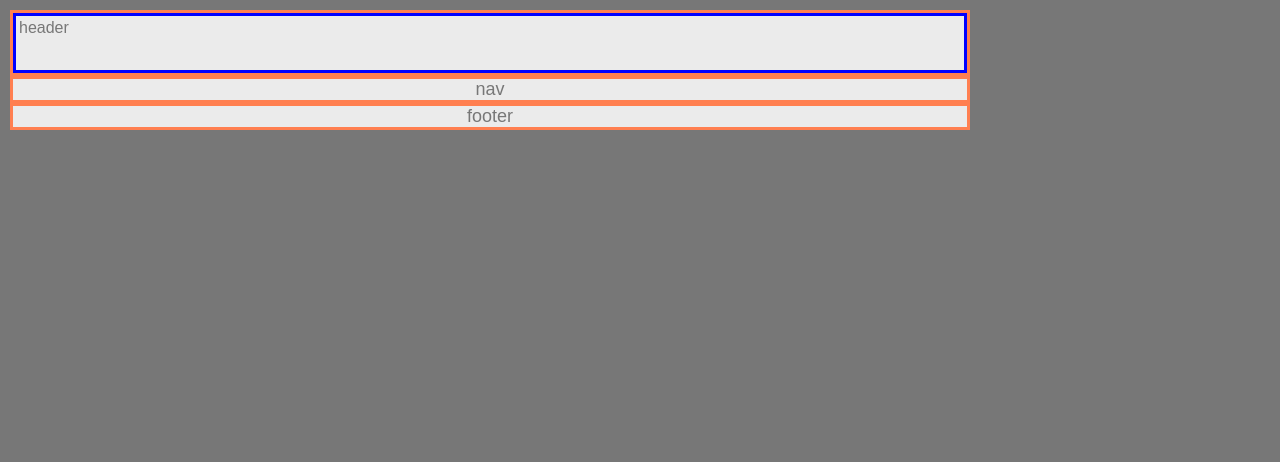
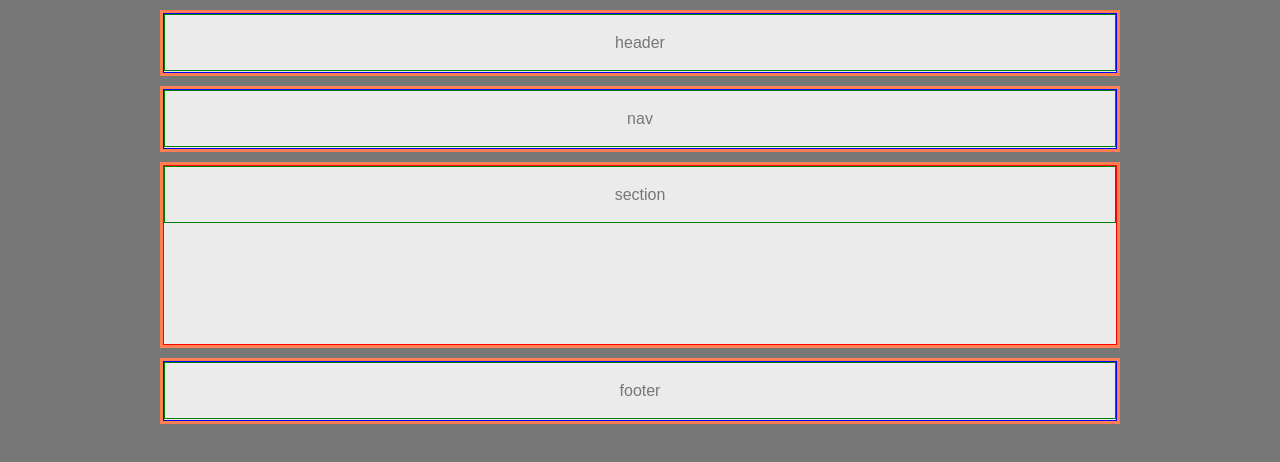
Before and after one commit to edwinjbock/HW-Wireframe, a plain HTML site: page index.html in a window 1280 px wide. Drawn offline with Linux system fonts and the light colour scheme.

Commit message:
making progress

```diff
--- a/index.html
+++ b/index.html
@@ -22,16 +22,44 @@
 
 <div class="container">
     <nav>
-        nav
+        <table>
+            <tr>
+                <td>
+                    nav
+                </td>
+            </tr>
+        </table>
     </nav>
 </div>
-    <!-- The hardest part of the project -->
+
+<!-- The hardest part of the project -->
+<div class="container">
+    <section>
+        <table>
+            <tr>
+                <td>
+                    section
+                </td>
+            </tr>
+            <tr>
+                <!-- ARTICLE HERE-->
+            </tr>
+        </table>
+    </section>
+</div>
+
 
 
 <div class="container">
-    <footer>
-        footer
-    </footer>
+    <nav>
+        <table>
+            <tr>
+                <td>
+                    footer
+                </td>
+            </tr>
+        </table>
+    </nav>
 </div>
 
 </body>
--- a/style.css
+++ b/style.css
@@ -12,51 +12,7 @@ body {
     vertical-align: middle;
     border: none;
     padding: 0;
-    margin: 10px;
-}
-
-.container {
-    box-sizing: border-box;
-/*    width: 495px; */
-    border: solid coral;
-    padding: 0px 0px 0px 0px;
     margin: auto;
-    overflow: hidden;
-    clear: both;
-    /* REMOVE! Formatting in order to see what I'm doing */
-        background-color: #fff;
-}
-
-header {
-    box-sizing: border-box;
-    background: #ebebeb;
-    border: solid blue;
- /*   margin: 10px; */
-
-    height: 60px;
-    width: 100%;
-}
-td {
-     text-align: center;
- }
-nav {
-    background: #ebebeb;
-}
-
-section {
-    background: #ebebeb;
-}
-
-aside {
-    background: #ebebeb;
-}
-
-footer {
-    background: #ebebeb;
-}
-article {
-    color: #ebebeb;
-    background: #777;
 }
 
 h1 {
@@ -68,3 +24,83 @@ p {
     color: #777;
     background: #ebebeb;
 }
+
+.container {
+    box-sizing: border-box;
+/*    width: 495px; */
+    border: solid coral;
+    padding: 0px 0px 0px 0px;
+    margin: auto;
+    margin: 10px 0 10px 0;
+    overflow: hidden;
+    clear: both;
+    /* REMOVE! Formatting in order to see what I'm doing */
+        background-color: #fff;
+}
+
+header {
+    box-sizing: border-box;
+    background: #ebebeb;
+    border: solid blue 1px;
+    margin: 0px;
+    padding: 0px;
+    height: 60px;
+    width: 100%;
+}
+
+table {
+    border-collapse: collapse; /* collapses all border into the TD */
+    border: none;
+}
+
+tr {
+    border: none;
+}
+
+td {
+    border: solid green 1px;
+    height: 56px;
+    width: 954px;
+    text-align: center;
+    vertical-align: middle;
+ }
+
+nav {
+    box-sizing: border-box;
+    background: #ebebeb;
+    border: solid blue 1px;
+    margin: 0px;
+    padding: 0px;
+    height: 60px;
+    width: 100%;
+}
+
+section {
+    box-sizing: border-box;
+    background: #ebebeb;
+    border: solid red 1px;
+    margin: 0px;
+    padding: 0px;
+    height: 180px;
+    width: 100%;
+}
+
+aside {
+    box-sizing: border-box;
+    background: #ebebeb;
+}
+
+footer {
+    box-sizing: border-box;
+    background: #ebebeb;
+    border: solid blue 1px;
+    margin: 0px;
+    padding: 0px;
+    height: 60px;
+    width: 100%;
+}
+article {
+    box-sizing: border-box;
+    color: #ebebeb;
+    background: #777;
+}
```
